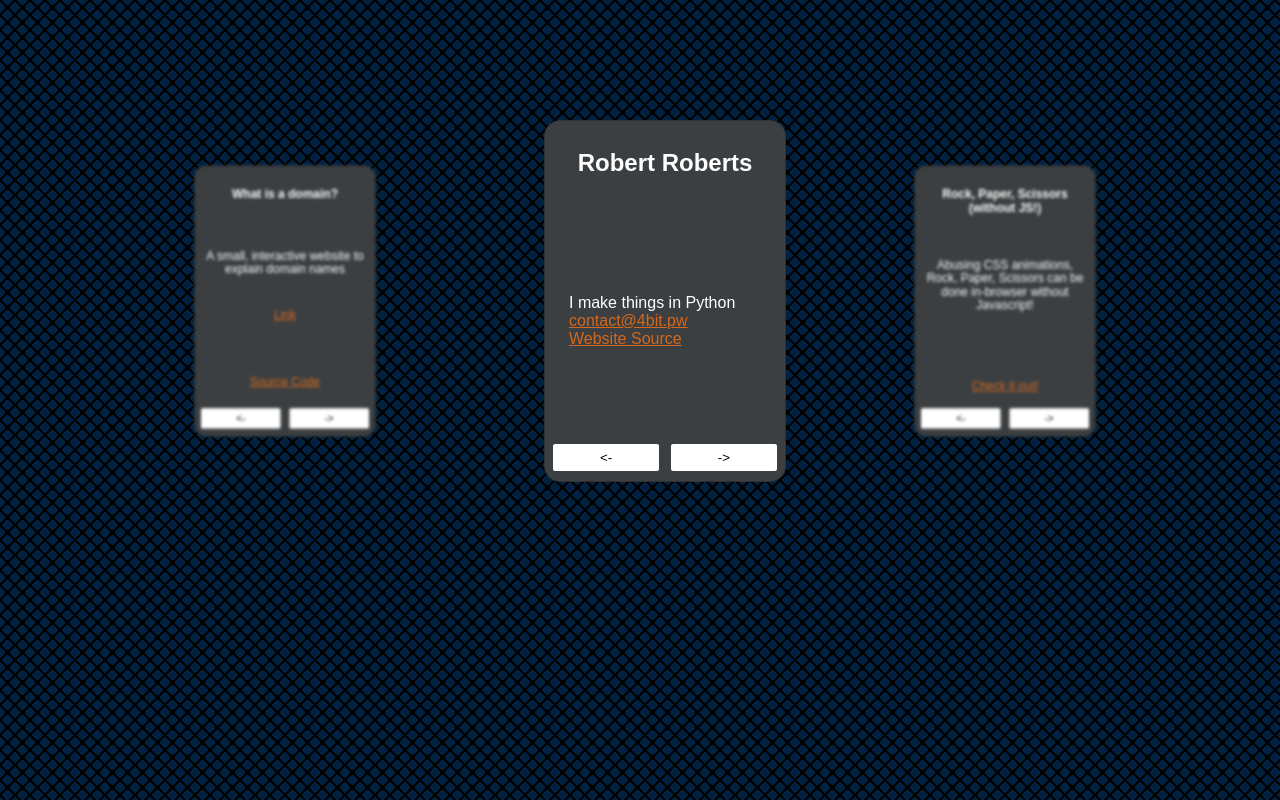
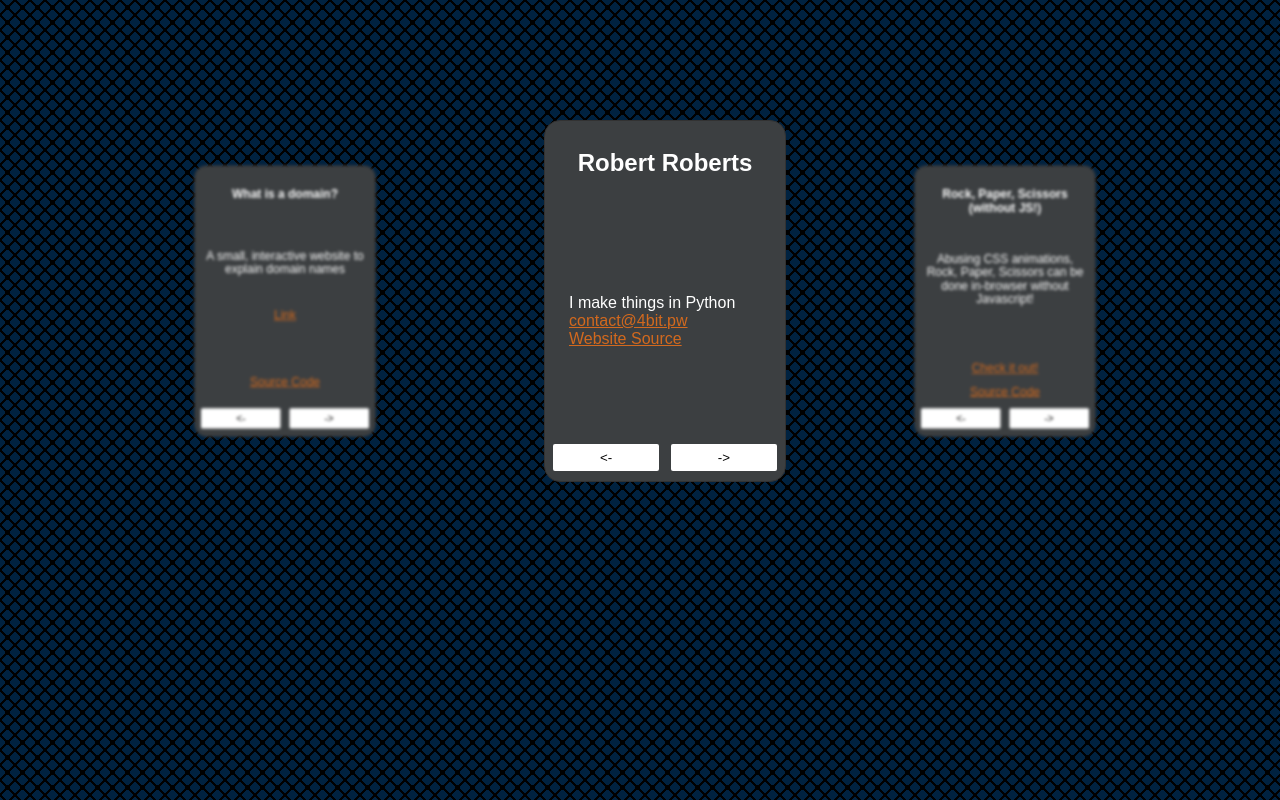
Before and after one commit to HidinMyIdentity/HidinMyIdentity.github.io, a plain HTML site: page index.html in a window 1280 px wide. Drawn offline with Linux system fonts and the light colour scheme.

Commit message:
Forgot source for RPS

```diff
--- a/index.html
+++ b/index.html
@@ -37,6 +37,7 @@
             <p>Abusing CSS animations, Rock, Paper, Scissors can be done in-browser without Javascript!</p>
             <p></p>
             <a href="RPS/">Check it out!</a>
+            <a href="https://github.com/lwtech-edu/web-project-HidinMyIdentity/tree/master/RPS">Source Code</a>
             <div class="cycle">
                 <button class="back">&lt;-</button>
                 <button class="next">-&gt;</button>
```
